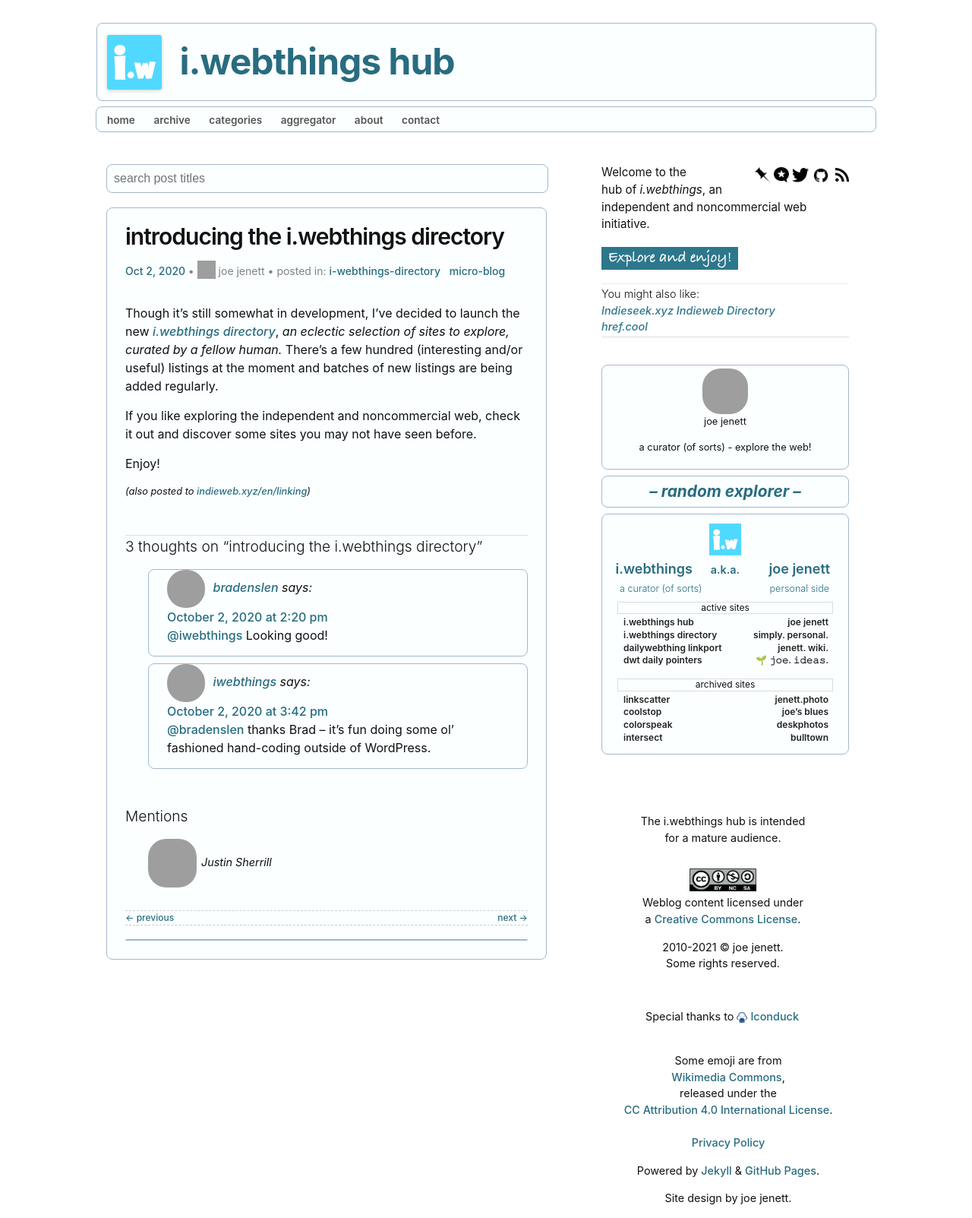
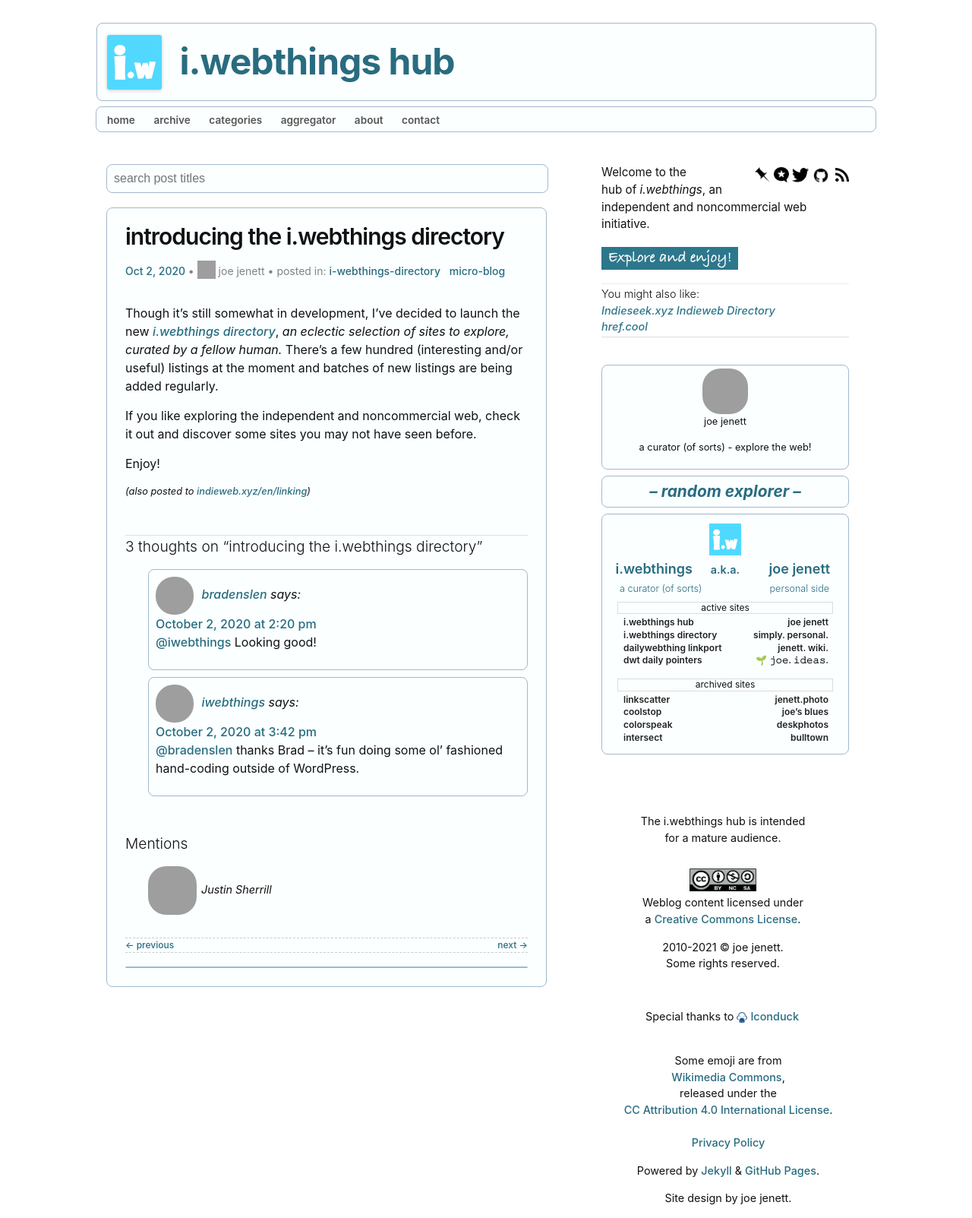
Before and after one commit to joejenett/i.webthings, a Jekyll site: the page built from _posts/2020-10-02-introducing-the-i-webthings-directory.md, in a window 1280 px wide. Shown: the whole page at 76% size. Built offline with Jekyll 4.4.1, drawn with Linux system fonts in a browser that asks for light colours; comment, search, counter and statistics services are not loaded; grey boxes are pictures that could not be loaded.

Commit message:
Update style.css

```diff
--- a/css/style.css
+++ b/css/style.css
@@ -35,6 +35,10 @@ border-radius: 24px;
 }
 article.comment {
 margin-bottom:9px;
+padding:9px;
+}
+div.reply {
+display:none;
 }
  .commentlist li, .bookmarks li, .mentions li, .likes li {
   list-style:none;
```
